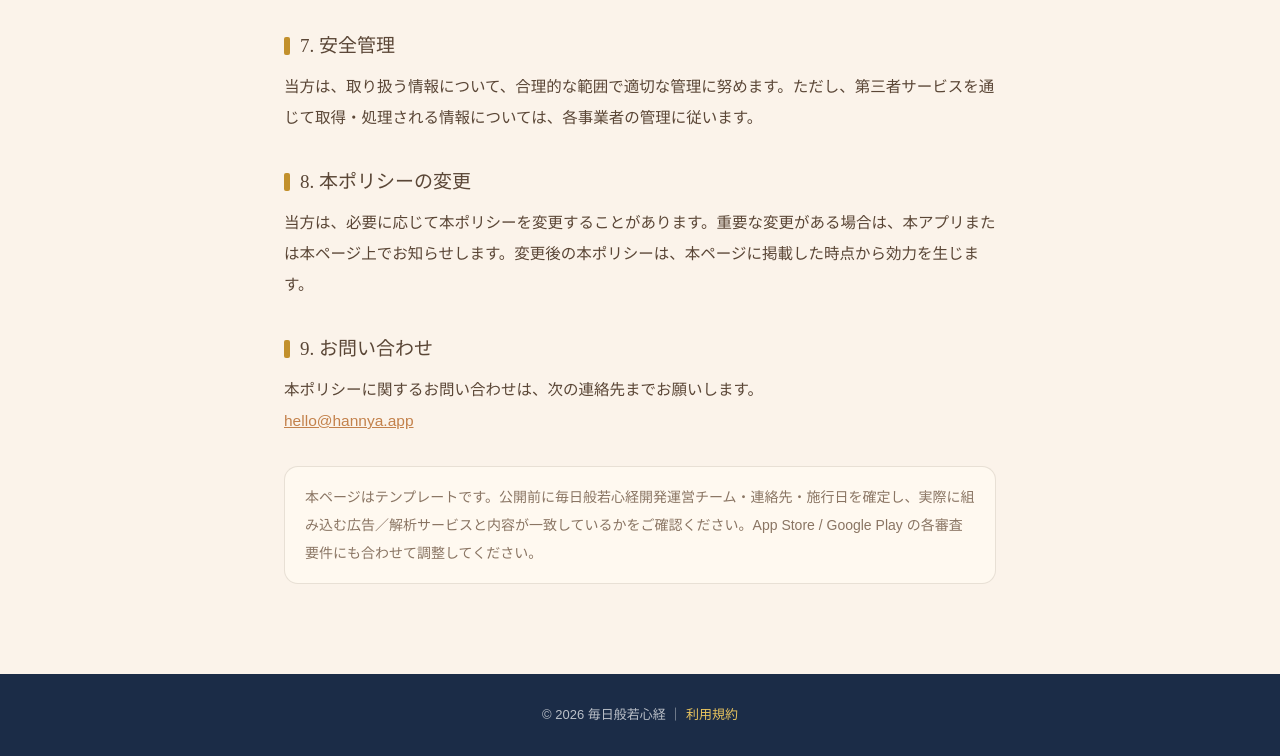
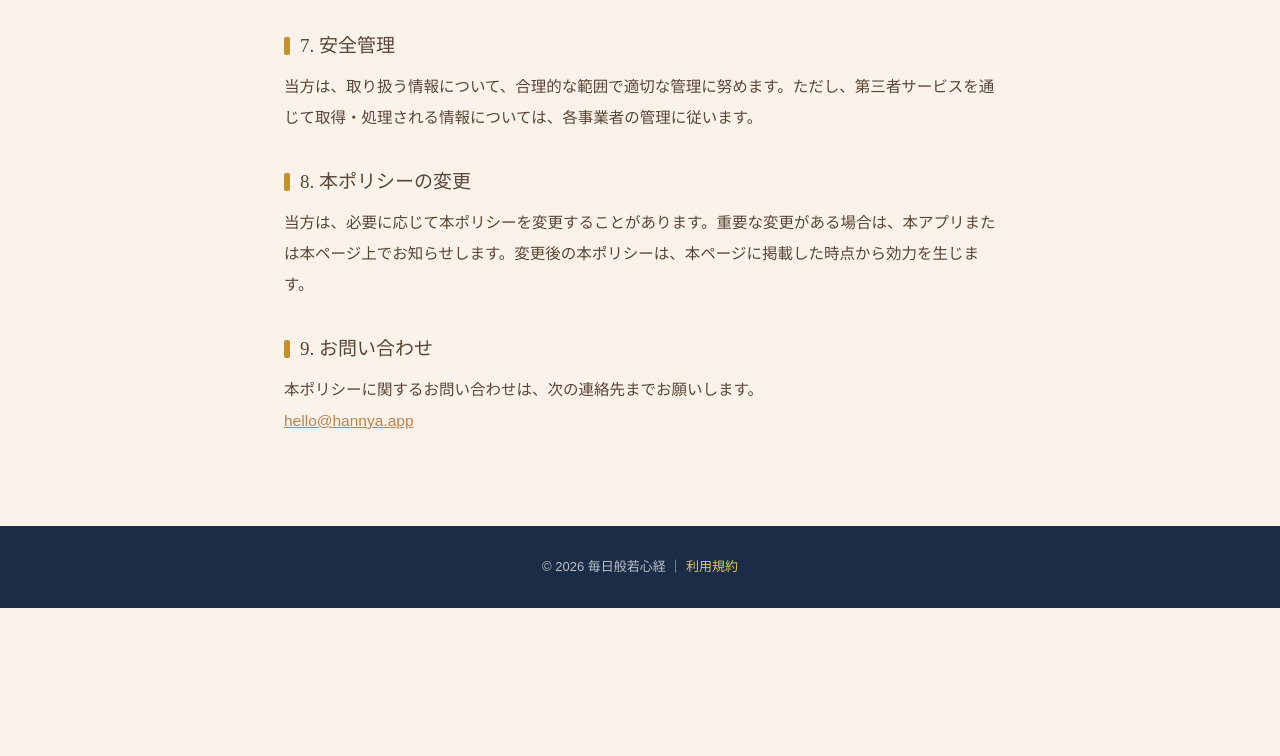
Before and after one commit to tag-work/hannya-lp, a plain HTML site: page privacy.html in a window 1280 px wide. Shown: the part 1397-2153 px from the top of the page. After the commit the page ends 2005 px from the top, so only its background shows below. Drawn offline with Linux system fonts and the light colour scheme; a web font is replaced by a local one.

Commit message:
規約の修正

```diff
--- a/privacy.html
+++ b/privacy.html
@@ -102,10 +102,6 @@
     <p>本ポリシーに関するお問い合わせは、次の連絡先までお願いします。<br><a href="mailto:hello@hannya.app">hello@hannya.app</a></p>
   </section>
 
-  <section>
-    <p class="note">本ページはテンプレートです。公開前に毎日般若心経開発運営チーム・連絡先・施行日を確定し、実際に組み込む広告／解析サービスと内容が一致しているかをご確認ください。App Store / Google Play の各審査要件にも合わせて調整してください。</p>
-  </section>
-
 </div></main>
 <footer><div class="wrap">© 2026 毎日般若心経 ｜ <a href="terms.html">利用規約</a></div></footer>
 </body>
```
Also changed, not shown: terms.html (+0 -4 lines).
